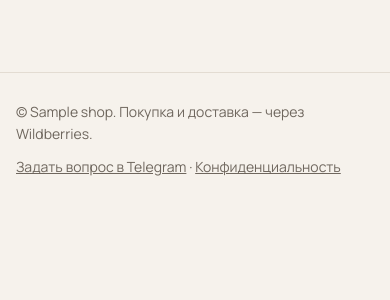
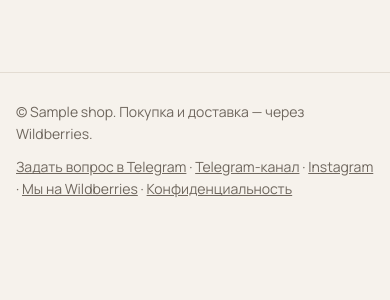
Before and after one commit to DanilKyrgyzbaev/Telegram-AI-CRM, a FastAPI app: template app/site/templates/base.html in a window 390 px wide. Shown: the part 69-369 px from the top of the page. Run offline with FastAPI, Linux system fonts and the light colour scheme; the template is opened without the code that fills it: most values are stand-ins (such as "Sample title", 1, 10 or a date in 2020); parts of the project's set-up code (start-up, migrations or seed data) failed here and were passed over.

Commit message:
fix: channel, Instagram and WB links in site footer for phones
Co-Authored-By: Claude Opus 5.5 <noreply@anthropic.com>

```diff
--- a/app/site/templates/base.html
+++ b/app/site/templates/base.html
@@ -71,6 +71,10 @@ footer a { color: var(--muted); }
   <span>© {{ shop }}. Покупка и доставка — через Wildberries.</span>
   <span>
     {% if bot_url %}<a href="{{ bot_url }}" target="_blank" rel="noopener">Задать вопрос в Telegram</a> · {% endif %}
+    {# На телефоне меню в шапке скрыто — дублируем его ссылки здесь #}
+    {% if channel_url %}<a href="{{ channel_url }}" target="_blank" rel="noopener">Telegram-канал</a> · {% endif %}
+    {% if instagram_url %}<a href="{{ instagram_url }}" target="_blank" rel="noopener">Instagram</a> · {% endif %}
+    {% if shop_url %}<a href="{{ shop_url }}" target="_blank" rel="noopener">Мы на Wildberries</a> · {% endif %}
     <a href="/privacy">Конфиденциальность</a>
   </span>
 </div></footer>
```
